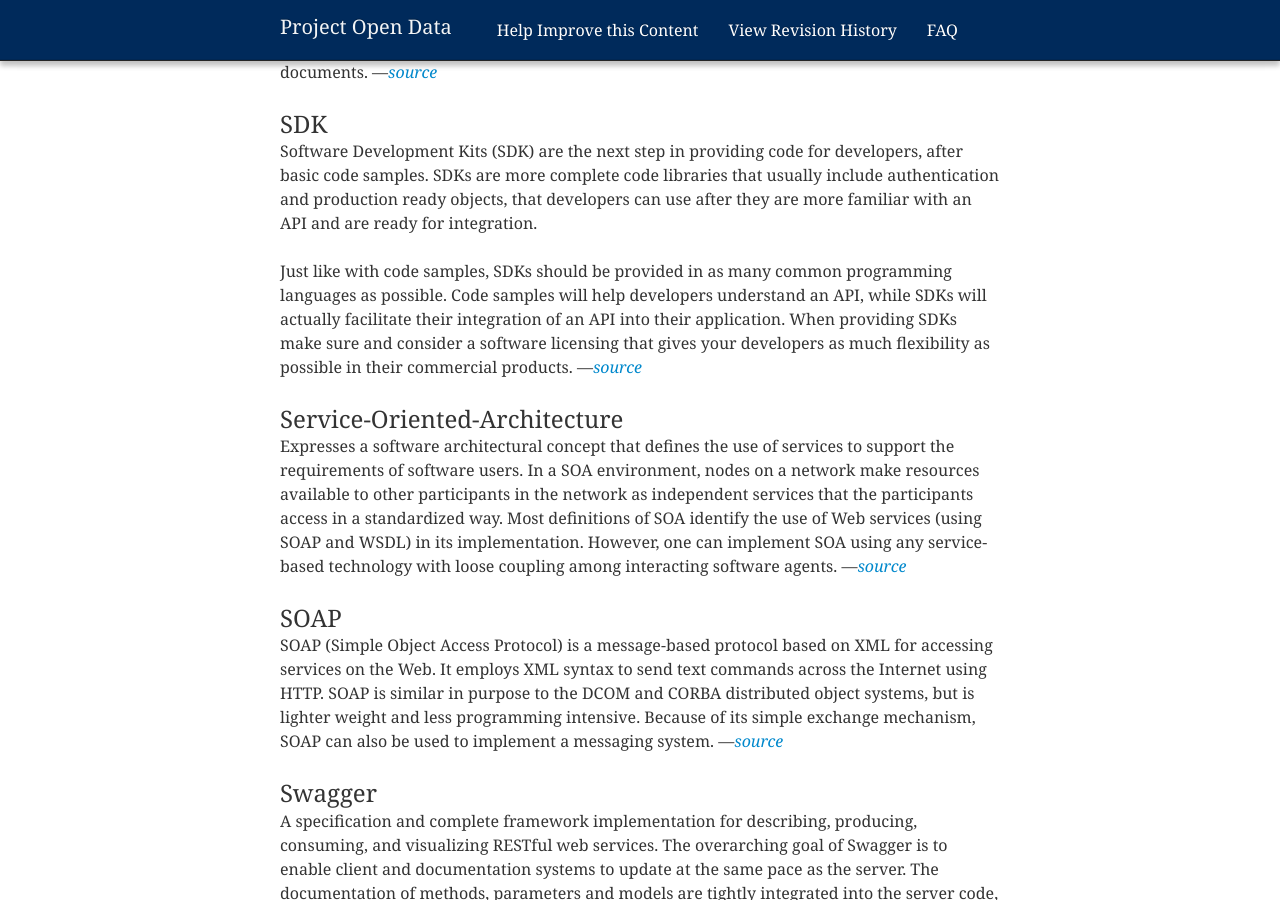
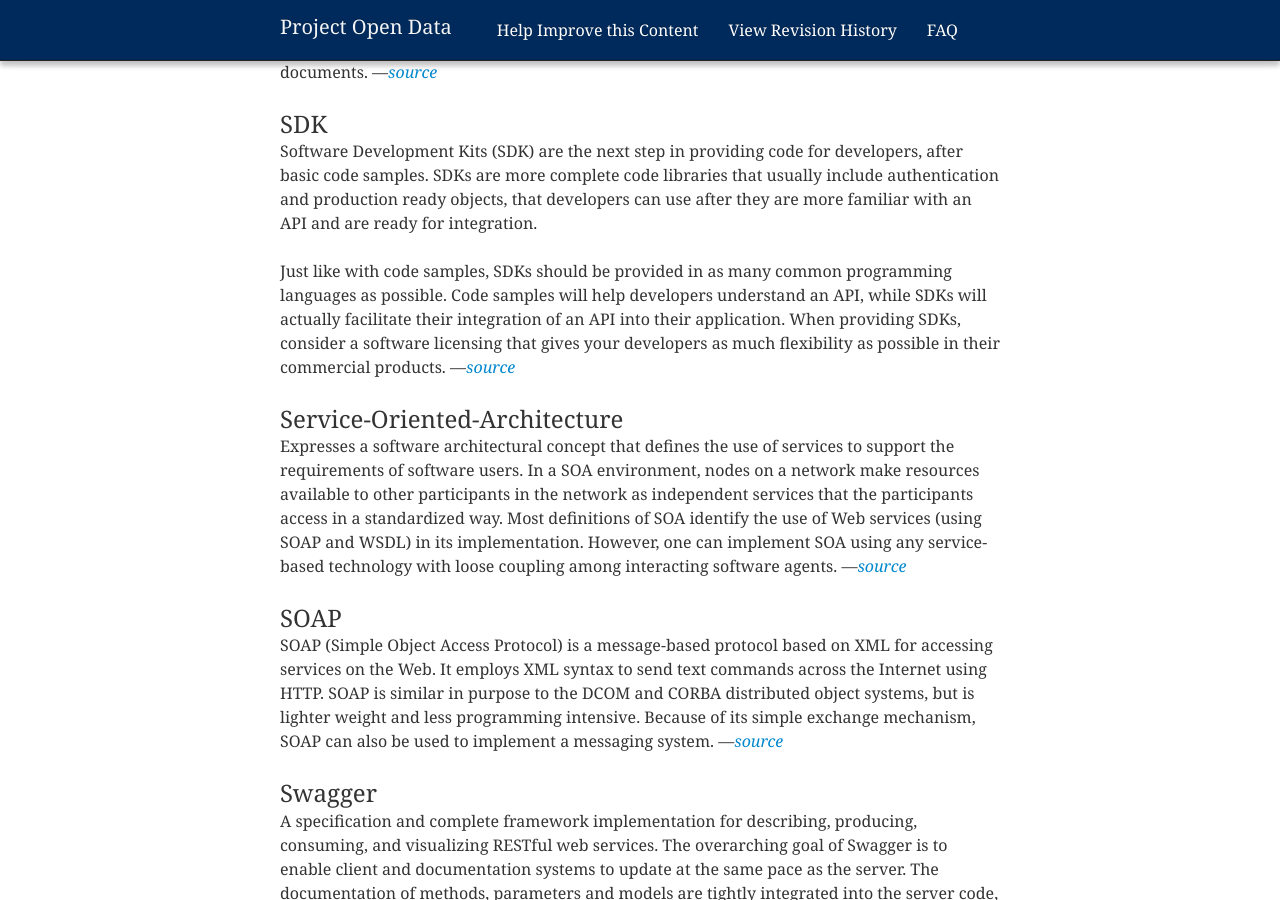
Before and after one commit to gbinal/p-o-d.github.com, a Jekyll site: the page built from glossary.md, in a window 1280 px wide and 900 px high, scrolled down 6112 px. Built offline with Jekyll 4.4.1, drawn with Linux system fonts in a browser that asks for light colours; nearby versions of some CDN libraries.

Commit message:
Fixing nonsensical language

```diff
--- a/glossary.md
+++ b/glossary.md
@@ -155,7 +155,7 @@ An XML schema defines the structure of an XML document. An XML schema defines th
 
 Software Development Kits (SDK) are the next step in providing code for developers, after basic code samples. SDKs are more complete code libraries that usually include authentication and production ready objects, that developers can use after they are more familiar with an API and are ready for integration.
 
-Just like with code samples, SDKs should be provided in as many common programming languages as possible. Code samples will help developers understand an API, while SDKs will actually facilitate their integration of an API into their application. When providing SDKs make sure and consider a software licensing that gives your developers as much flexibility as possible in their commercial products. —*[source](http://apievangelist.com/buildingblocks/software_development_kits.php)*
+Just like with code samples, SDKs should be provided in as many common programming languages as possible. Code samples will help developers understand an API, while SDKs will actually facilitate their integration of an API into their application. When providing SDKs, consider a software licensing that gives your developers as much flexibility as possible in their commercial products. —*[source](http://apievangelist.com/buildingblocks/software_development_kits.php)*
 
 ### Service-Oriented-Architecture
 
```
